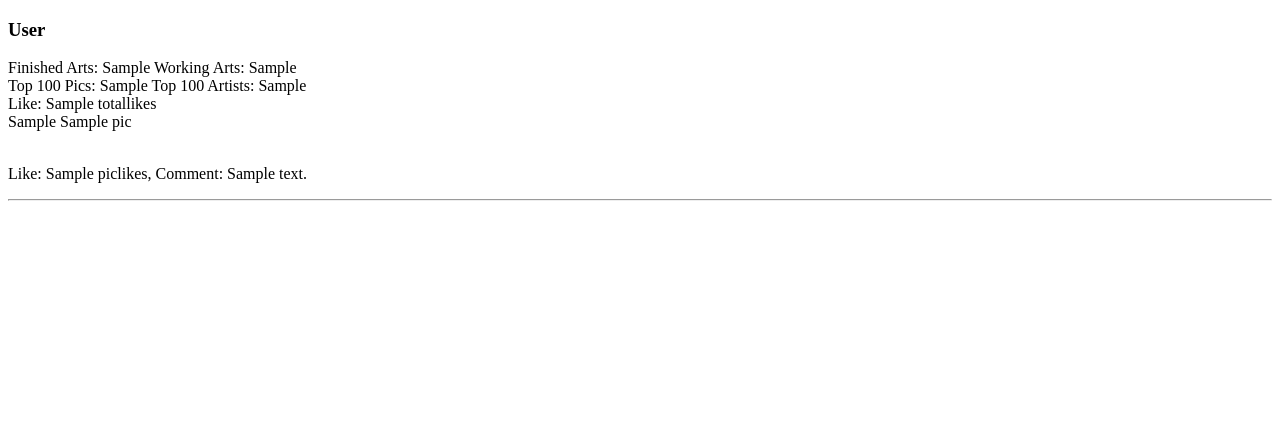
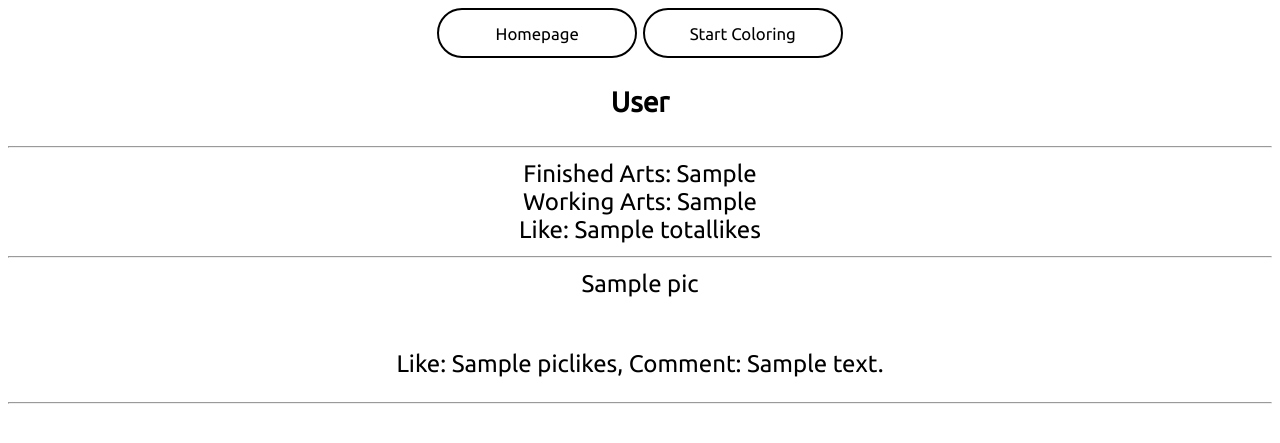
Before and after one commit to tambv6164/teamcolorpictures, a Flask app: template templates/profile.html in a window 1280 px wide. Shown: the top 443 px of the page. Run offline with Flask 2, Linux system fonts and the light colour scheme; the template is opened without the code that fills it: most values are stand-ins (such as "Sample title", 1, 10 or a date in 2020).

Commit message:
Update profile.html

```diff
--- a/templates/profile.html
+++ b/templates/profile.html
@@ -4,30 +4,48 @@
     <meta charset="UTF-8">
     <meta name="viewport" content="width=device-width, initial-scale=1.0">
     <meta http-equiv="X-UA-Compatible" content="ie=edge">
+    <link href="https://fonts.googleapis.com/css?family=Ubuntu" rel="stylesheet">
+    <link rel="stylesheet" href="{{ url_for('static', filename='colorpictures.css')}}" type="text/css">
     <title>{{ artist_infor.fullname }}</title>
 </head>
 <body>
+    <button class="nut">Homepage</button>
+    <button class="nut">Start Coloring</button>
+    {% if 'token' in session %}
+        <button class="nut"><a href="me">My Arts</a></button>
+        <button class="nut">Log out</button>
+    {% endif %}
+
     <h3>{{ artist_infor.fullname }}</h3>
+    <hr>
+    <div>Finished Arts: {{ artist_infor.finished_arts }}</div>
+    <div>Working Arts: {{ artist_infor.working_arts }}</div>
+    <div>Like: {{ artist_infor.totallikes }}</div>
     <div>
-        <span>Finished Arts: {{ artist_infor.finished_arts }}</span>
-        <span>Working Arts: {{ artist_infor.working_arts }}</span>
+        <!-- <span>Top 100 Pics: {{ artist_infor.picsintop100 }}</span> -->
+        <!-- <span>Top 100 Artists: {{ artist_infor.positionintop100 }}</span> -->
     </div>
-    <div>
-        <span>Top 100 Pics: {{ artist_infor.picsintop100 }}</span>
-        <span>Top 100 Artists: {{ artist_infor.positionintop100 }}</span>
-    </div>
-    <div>
-        <span>Like: {{ artist_infor.totallikes }}</span>
-    </div>
-
+    <hr>
     {% for pic in artist_finised_arts %}
         <div>
-            <span>{{ pic.positionintop100 }}</span>
+            <!-- <span>{{ pic.positionintop100 }}</span> -->
             <span>{{ pic.picname }}</span>
         </div>
         <img src="{{ pic.piclink }}" alt="">
         <p>Like: {{ pic.piclikes }}, Comment: {{ pic.piccomments }}</p>
         <hr>
     {% endfor %}
+
+    {% if 'token' in session %}
+        <h3>Working arts</h3>
+        {% for pic in working_list %}
+            <div>
+                <span>{{ pic.picname }}</span>
+            </div>
+            <img src="{{ pic.piclink }}" alt="">
+            <hr>
+        {% endfor %}
+        <button class="nut"><a href="">Start new art</a></button>
+    {% endif %}
 </body>
 </html>
```
